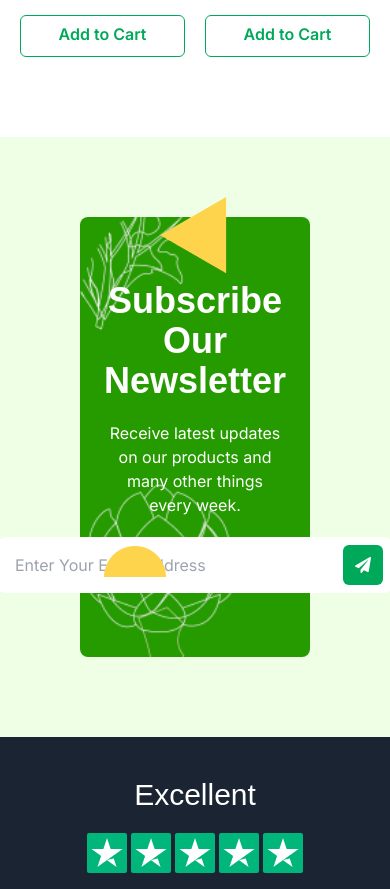
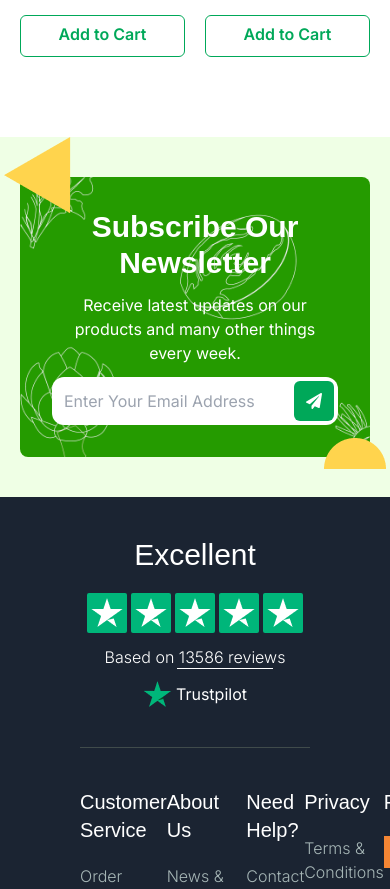
Before and after one commit to blossomobasi/organic_foodie_ecommerce, a React (Vite) app: page / in a window 390 px wide. Shown: the part 7060-7949 px from the top of the page. Built offline with nearby package versions, Linux system fonts and the light colour scheme; a web font is replaced by a local one.

Commit message:
Implement responsiveness

```diff
--- a/src/components/Subscribe.tsx
+++ b/src/components/Subscribe.tsx
@@ -5,32 +5,38 @@ import HalfCircle from "../assets/images/half_circle.png";
 
 const Subscribe = () => {
     return (
-        <section className="py-20 px-[5rem] bg-primaryGreen-100">
+        <section className="md:py-20 py-10 md:px-20 px-5 bg-primaryGreen-100">
             <div
-                className="bg-primaryGreen-400 rounded-lg flex flex-col items-center jusfify-center text-center text-white p-16 relative"
+                className="bg-primaryGreen-400 rounded-lg flex flex-col items-center jusfify-center text-center text-white md:p-16 p-8 relative"
                 style={{ backgroundImage: `url(${GREEN_DESIGN})`, backgroundSize: "cover" }}
             >
-                <img src={Triangle} alt="Triangle design" className="absolute left-20 -top-5" />
+                <img
+                    src={Triangle}
+                    alt="Triangle design"
+                    className="absolute lg:left-20 -left-4 lg:-top-5 -top-10"
+                />
                 <img
                     src={HalfCircle}
                     alt="Half circle design"
-                    className="absolute right-36 bottom-20"
+                    className="absolute lg:right-36 lg:bottom-20 -right-4 -bottom-3"
                 />
 
                 <div>
-                    <h3 className="text-4xl font-bold nichrome">Subscribe Our Newsletter</h3>
-                    <p className="py-5">
+                    <h3 className="sm:text-4xl text-3xl font-bold nichrome">
+                        Subscribe Our Newsletter
+                    </h3>
+                    <p className="md:py-5 py-3">
                         Receive latest updates on our products and many other things every week.
                     </p>
                 </div>
 
-                <form className="bg-white py-2 px-3 rounded-xl w-[25rem] flex justify-between items-center space-x-3">
+                <form className="bg-white md:py-2 py-1 md:px-3 px-1 rounded-xl md:w-[25rem] w-full flex justify-between items-center space-x-3">
                     <input
                         type="email"
                         placeholder="Enter Your Email Address"
                         className="focus-within:outline-none w-full pl-2 text-grey-600"
                     />
-                    <button type="submit" className="bg-primaryGreen-700 p-3 rounded-md">
+                    <button className="bg-primaryGreen-700 p-3 rounded-md">
                         <FaPaperPlane />
                     </button>
                 </form>
```
